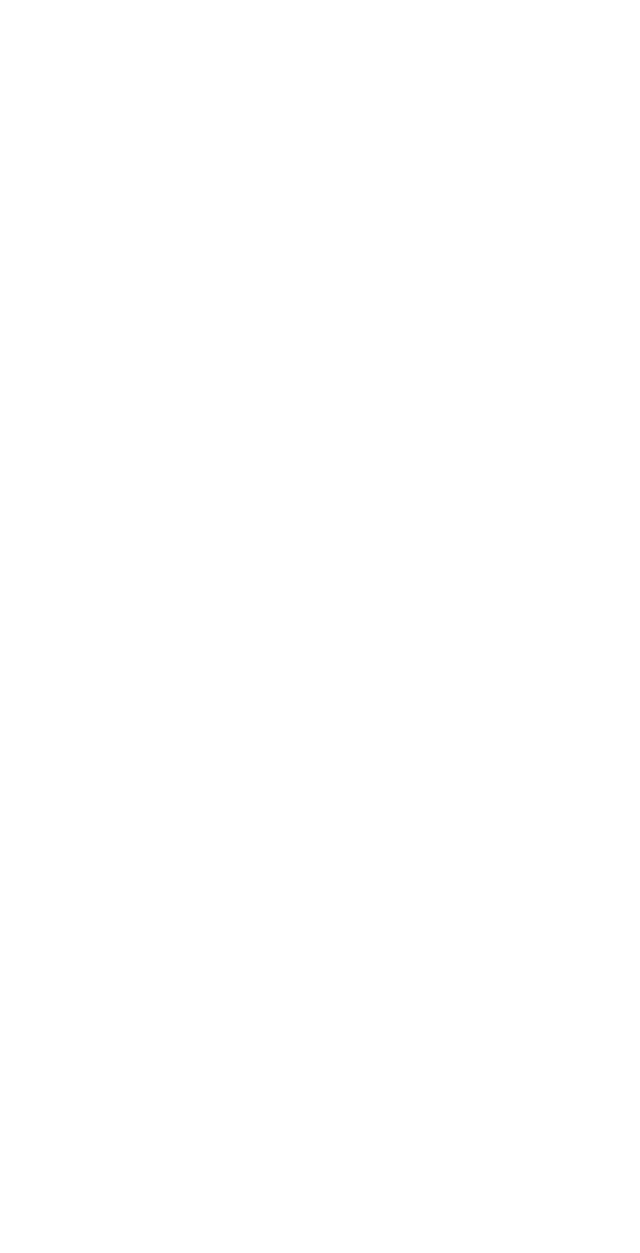
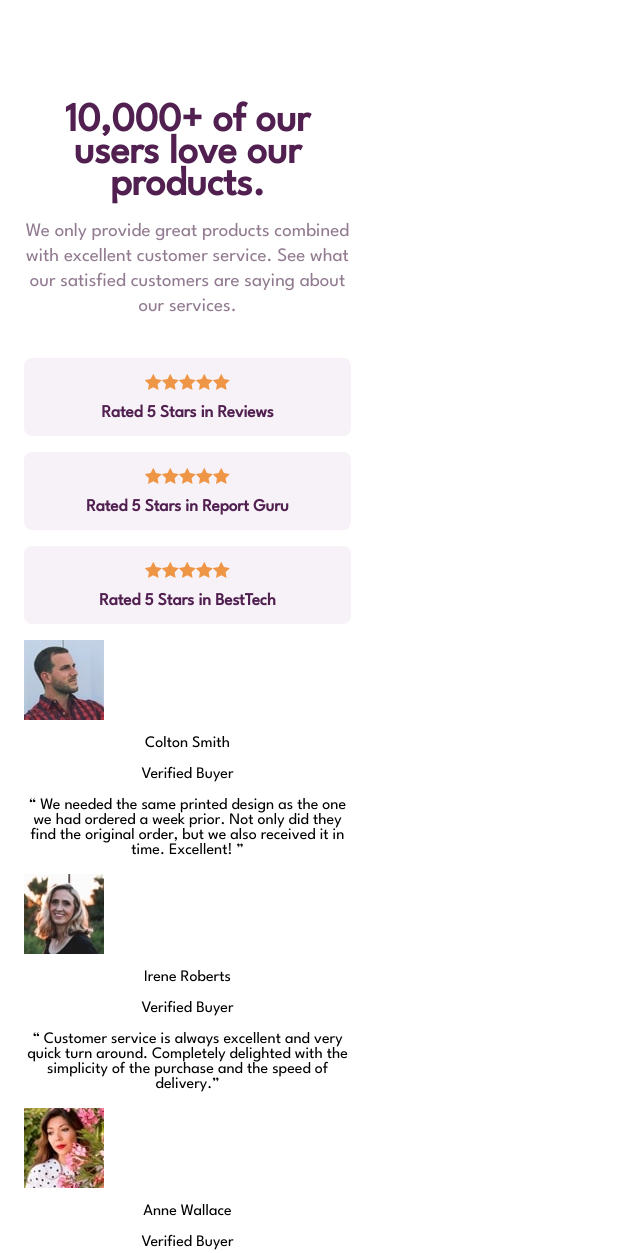
Before and after one commit to MacarenaCarrero/flex-box-4, a plain HTML site: page index.html in a window 1280 px wide. Shown: the top 1253 px of the page, without its empty margins (0-640 px from the left). Before the commit the page ends 800 px from the top, so only its background shows below. Drawn offline with Linux system fonts and the light colour scheme.

Commit message:
flex box 4

```diff
--- a/css/styles.css
+++ b/css/styles.css
@@ -20,5 +20,57 @@ ul {
 }
 body {
   margin: 0;
-  font-family: sans-serif;
+  font-family:"League Spartan", sans-serif;
 }
+.container{
+  display: flex;
+  flex-direction: column;
+  width: 375px;
+  text-align: center;
+  padding: 24px;
+}
+.title{
+  margin: 0;
+  font-size:40px;
+  font-weight: 700;
+  color: #512051;
+  width: 327px;
+  line-height: 32px;
+  margin-bottom: 17px;
+  margin-top: 82px;
+}
+.description{
+  margin-top: 0;
+  display: flex;
+  font-size:19px ;
+  color: #927B91;
+  font-weight: 500;
+  line-height: 25px;
+  margin-bottom: 39px;
+
+}
+
+.frame-stars{
+  display: flex;
+  flex-direction: column;
+  justify-content: center;
+  width: 327px;
+  height: 78px;
+  background-color:#F7F2F7 ;
+  border-radius: 8px;
+  margin-bottom: 16px;
+}
+.star{
+  display: flex;
+  justify-content: center;
+  width: 327px;
+  margin-bottom:15px ;
+}
+.description-star{
+  display: flex;
+  justify-content: center;
+  margin: 0;
+  font-size: 17px;
+  font-weight: 700;
+  color:#512051 ;
+}
--- a/index.html
+++ b/index.html
@@ -3,10 +3,78 @@
 <head>
     <meta charset="UTF-8">
     <meta name="viewport" content="width=device-width, initial-scale=1.0">
+    <link rel="preconnect" href="https://fonts.googleapis.com">
+<link rel="preconnect" href="https://fonts.gstatic.com" crossorigin>
+<link href="https://fonts.googleapis.com/css2?family=League+Spartan&display=swap" rel="stylesheet">
     <link rel="stylesheet" href="css/styles.css">
     <title>Document</title>
 </head>
 <body>
+    <main class="container">
+        <div>
+            <h2 class="title" >10,000+ of our users love our products.</h2>
+<p class="description">We only provide great products combined with excellent customer service. See what our satisfied customers are saying about our services.</p>
+<div class="frame-stars">
+    <div class="star">
+        <img src="./assets/images/images/icon-star.svg" alt="">
+        <img src="./assets/images/images/icon-star.svg" alt="">
+        <img src="./assets/images/images/icon-star.svg" alt="">
+        <img src="./assets/images/images/icon-star.svg" alt="">
+        <img src="./assets/images/images/icon-star.svg" alt="">
+    </div>
+<h3 class="description-star">Rated 5 Stars in Reviews</h3>
+</div>
+<div class="frame-stars">
+    <div class="star">
+        <img src="./assets/images/images/icon-star.svg" alt="">
+        <img src="./assets/images/images/icon-star.svg" alt="">
+        <img src="./assets/images/images/icon-star.svg" alt="">
+        <img src="./assets/images/images/icon-star.svg" alt="">
+        <img src="./assets/images/images/icon-star.svg" alt="">
+    </div>
+<h3 class="description-star">Rated 5 Stars in Report Guru</h3>
+</div>
+<div class="frame-stars">
+    <div class="star">
+        <img src="./assets/images/images/icon-star.svg" alt="">
+        <img src="./assets/images/images/icon-star.svg" alt="">
+        <img src="./assets/images/images/icon-star.svg" alt="">
+        <img src="./assets/images/images/icon-star.svg" alt="">
+        <img src="./assets/images/images/icon-star.svg" alt="">
+    </div>
+<h3 class="description-star">Rated 5 Stars in BestTech</h3>
+</div>
+<div class="review-card">
+    <div>
+<img src="./assets/images/images/image-colton.jpg" alt="">
+<div>
+    <p class="user-name">Colton Smith</p>
+    <p class="verified">Verified Buyer</p>
+</div>
+<p class="review">“ We needed the same printed design as the one we had ordered a week prior. Not only did they find the original order, but we also received it in time. Excellent! ”</p>
+</div>
+<div class="review-card">
+    <div>
+<img src="./assets/images/images/image-irene.jpg" alt="">
+<div>
+    <p class="user-name">Irene Roberts</p>
+    <p class="verified">Verified Buyer</p>
+</div>
+<p class="review">“ Customer service is always excellent and very quick turn around. Completely delighted with the simplicity of the purchase and the speed of delivery.”</p>
+</div>
+<div class="review-card">
+    <div>
+<img src="./assets/images/images/image-anne.jpg" alt="">
+<div>
+    <p class="user-name">Anne Wallace</p>
+    <p class="verified">Verified Buyer</p>
+</div>
+<p class="review">“ Put an order with this company and can only praise them for the very high standard. Will definitely use them again and recommend them to everyone! ”</p>
+</div>
+</div>
+        </div>
+    </main>
+
 
 </body>
 </html>
```
Also changed, not shown: assets/images/images/bg-pattern-bottom-desktop.svg (added), assets/images/images/bg-pattern-bottom-mobile.svg (added), assets/images/images/bg-pattern-top-desktop.svg (added), assets/images/images/bg-pattern-top-mobile.svg (added), assets/images/images/favicon-32x32.png (added), assets/images/images/icon-star.svg (added), assets/images/images/image-anne.jpg (added), assets/images/images/image-colton.jpg (added), assets/images/images/image-irene.jpg (added), 1 other file.
